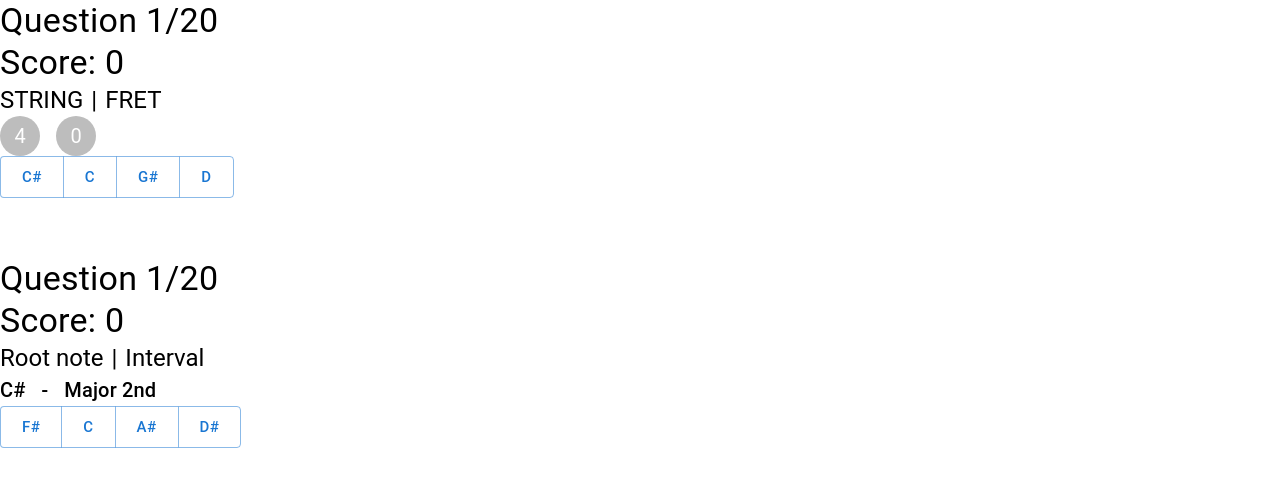
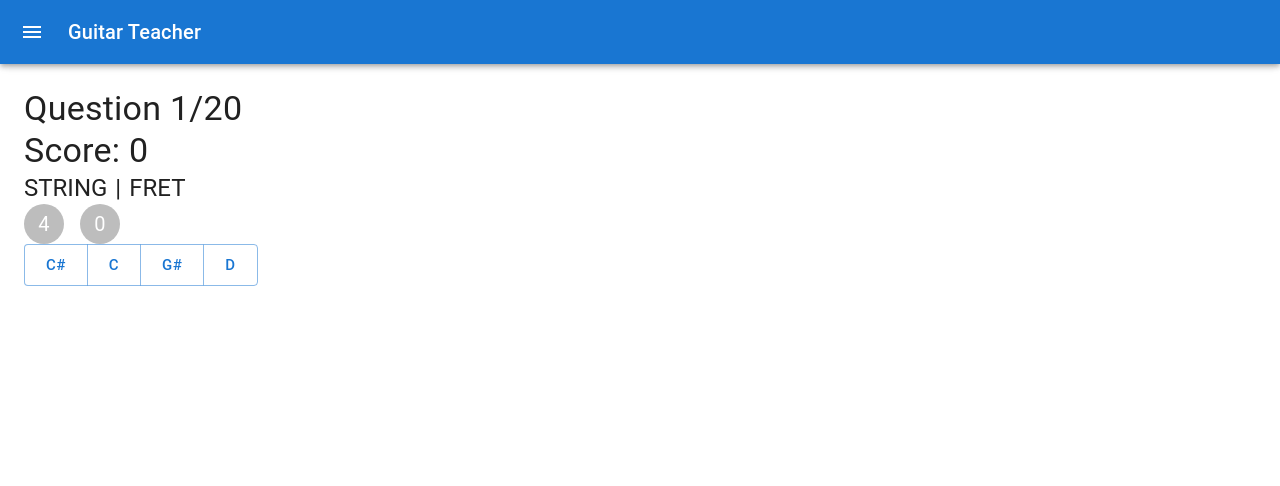
Before and after one commit to andrewdaoust/guitar-teacher, a React (Create React App) app: page / in a window 1280 px wide. Shown: the top 486 px of the page. Built offline with nearby package versions, Linux system fonts and the light colour scheme.

Commit message:
Starting to add menu to switch between quizes

```diff
--- a/package.json
+++ b/package.json
@@ -5,6 +5,7 @@
   "dependencies": {
     "@emotion/react": "^11.11.1",
     "@emotion/styled": "^11.11.0",
+    "@mui/icons-material": "^5.14.19",
     "@mui/material": "^5.14.16",
     "@testing-library/jest-dom": "^5.17.0",
     "@testing-library/react": "^13.4.0",
--- a/src/App.js
+++ b/src/App.js
@@ -1,6 +1,184 @@
+import * as React from "react";
 import { FretboardQuiz } from "./components/fretboard.quiz.tsx";
 import { IntervalQuiz } from "./components/interval.quiz.tsx";
 import { ScaleReference } from "./components/Scale.tsx";
+
+import { styled, useTheme } from "@mui/material/styles";
+import Box from "@mui/material/Box";
+import Drawer from "@mui/material/Drawer";
+import CssBaseline from "@mui/material/CssBaseline";
+import MuiAppBar from "@mui/material/AppBar";
+import Toolbar from "@mui/material/Toolbar";
+import List from "@mui/material/List";
+import Typography from "@mui/material/Typography";
+import Divider from "@mui/material/Divider";
+import IconButton from "@mui/material/IconButton";
+import MenuIcon from "@mui/icons-material/Menu";
+import ChevronLeftIcon from "@mui/icons-material/ChevronLeft";
+import ChevronRightIcon from "@mui/icons-material/ChevronRight";
+import ListItem from "@mui/material/ListItem";
+import ListItemButton from "@mui/material/ListItemButton";
+import ListItemIcon from "@mui/material/ListItemIcon";
+import ListItemText from "@mui/material/ListItemText";
+import MusicNoteRoundedIcon from "@mui/icons-material/MusicNoteRounded";
+
+const drawerWidth = 240;
+
+const Main = styled("main", { shouldForwardProp: (prop) => prop !== "open" })(
+  ({ theme, open }) => ({
+    flexGrow: 1,
+    padding: theme.spacing(3),
+    transition: theme.transitions.create("margin", {
+      easing: theme.transitions.easing.sharp,
+      duration: theme.transitions.duration.leavingScreen,
+    }),
+    marginLeft: `-${drawerWidth}px`,
+    ...(open && {
+      transition: theme.transitions.create("margin", {
+        easing: theme.transitions.easing.easeOut,
+        duration: theme.transitions.duration.enteringScreen,
+      }),
+      marginLeft: 0,
+    }),
+  })
+);
+
+const AppBar = styled(MuiAppBar, {
+  shouldForwardProp: (prop) => prop !== "open",
+})(({ theme, open }) => ({
+  transition: theme.transitions.create(["margin", "width"], {
+    easing: theme.transitions.easing.sharp,
+    duration: theme.transitions.duration.leavingScreen,
+  }),
+  ...(open && {
+    width: `calc(100% - ${drawerWidth}px)`,
+    marginLeft: `${drawerWidth}px`,
+    transition: theme.transitions.create(["margin", "width"], {
+      easing: theme.transitions.easing.easeOut,
+      duration: theme.transitions.duration.enteringScreen,
+    }),
+  }),
+}));
+
+const DrawerHeader = styled("div")(({ theme }) => ({
+  display: "flex",
+  alignItems: "center",
+  padding: theme.spacing(0, 1),
+  // necessary for content to be below app bar
+  ...theme.mixins.toolbar,
+  justifyContent: "flex-end",
+}));
+
+function PersistentDrawerLeft() {
+  const theme = useTheme();
+  const [open, setOpen] = React.useState(false);
+  // const [selected, setSelected] = React.useState("Fretboard");
+  const [activeQuiz, setActiveQuiz] = React.useState(FretboardQuiz);
+
+  const handleDrawerOpen = () => {
+    setOpen(true);
+  };
+
+  const handleDrawerClose = () => {
+    setOpen(false);
+  };
+
+  return (
+    <Box sx={{ display: "flex" }}>
+      <CssBaseline />
+      <AppBar position="fixed" open={open}>
+        <Toolbar>
+          <IconButton
+            color="inherit"
+            aria-label="open drawer"
+            onClick={handleDrawerOpen}
+            edge="start"
+            sx={{ mr: 2, ...(open && { display: "none" }) }}
+          >
+            <MenuIcon />
+          </IconButton>
+          <Typography variant="h6" noWrap component="div">
+            Guitar Teacher
+          </Typography>
+        </Toolbar>
+      </AppBar>
+      <Drawer
+        sx={{
+          width: drawerWidth,
+          flexShrink: 0,
+          "& .MuiDrawer-paper": {
+            width: drawerWidth,
+            boxSizing: "border-box",
+          },
+        }}
+        variant="persistent"
+        anchor="left"
+        open={open}
+      >
+        <DrawerHeader>
+          <IconButton onClick={handleDrawerClose}>
+            {theme.direction === "ltr" ? (
+              <ChevronLeftIcon />
+            ) : (
+              <ChevronRightIcon />
+            )}
+          </IconButton>
+        </DrawerHeader>
+        <Divider />
+        <List>
+          {["Fretboard", "Interval"].map((text, index) => (
+            <ListItem key={text} disablePadding>
+              <ListItemButton
+                onClick={() => {
+                  if (text === "Fretboard") {
+                    setActiveQuiz(FretboardQuiz);
+                  } else if (text === "Interval") {
+                    setActiveQuiz(IntervalQuiz);
+                  }
+                  // setSelected(text);
+                }}
+              >
+                <ListItemIcon>
+                  <MusicNoteRoundedIcon />
+                </ListItemIcon>
+                <ListItemText primary={text} />
+              </ListItemButton>
+            </ListItem>
+          ))}
+        </List>
+      </Drawer>
+      <Main open={open}>
+        <DrawerHeader />
+        {/* <ButtonAppBar />
+        <FretboardQuiz /> */}
+        {activeQuiz}
+      </Main>
+    </Box>
+  );
+}
+
+export function ButtonAppBar() {
+  return (
+    <Box sx={{ flexGrow: 1 }}>
+      <AppBar position="static">
+        <Toolbar>
+          <IconButton
+            size="large"
+            edge="start"
+            color="inherit"
+            aria-label="menu"
+            sx={{ mr: 2 }}
+          >
+            <MenuIcon />
+          </IconButton>
+          <Typography variant="h6" component="div" sx={{ flexGrow: 1 }}>
+            Guitar Teacher
+          </Typography>
+        </Toolbar>
+      </AppBar>
+    </Box>
+  );
+}
 
 function App() {
   return (
@@ -19,11 +197,13 @@
           Learn React
         </a>
       </header> */}
+      {/* <ButtonAppBar />
       <FretboardQuiz />
       <br />
       <br />
       <br />
-      <IntervalQuiz />
+      <IntervalQuiz /> */}
+      <PersistentDrawerLeft />
       {/* <ScaleReference /> */}
     </div>
   );
```
Also changed, not shown: 1 other file (tests, documents, lock files or other folders).
